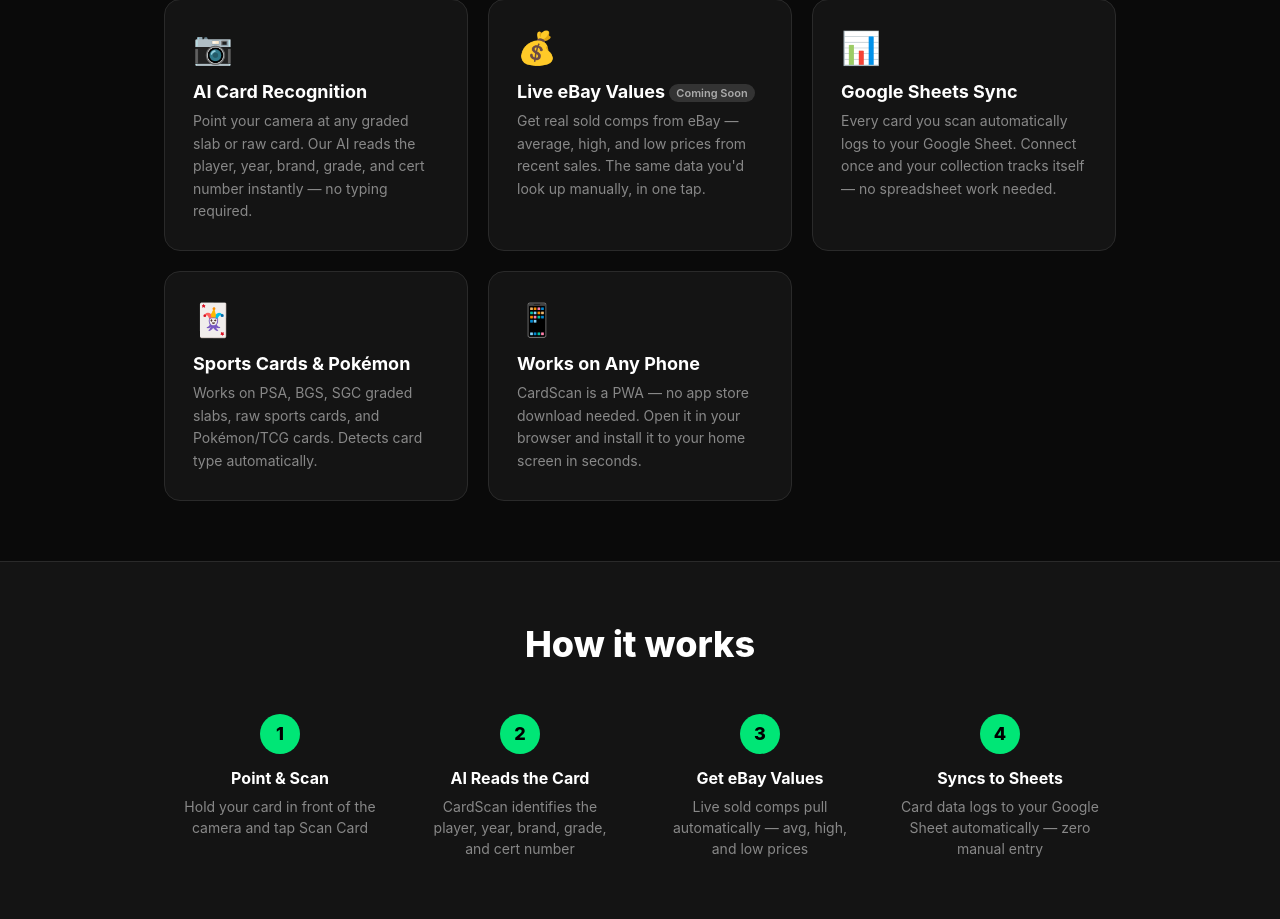
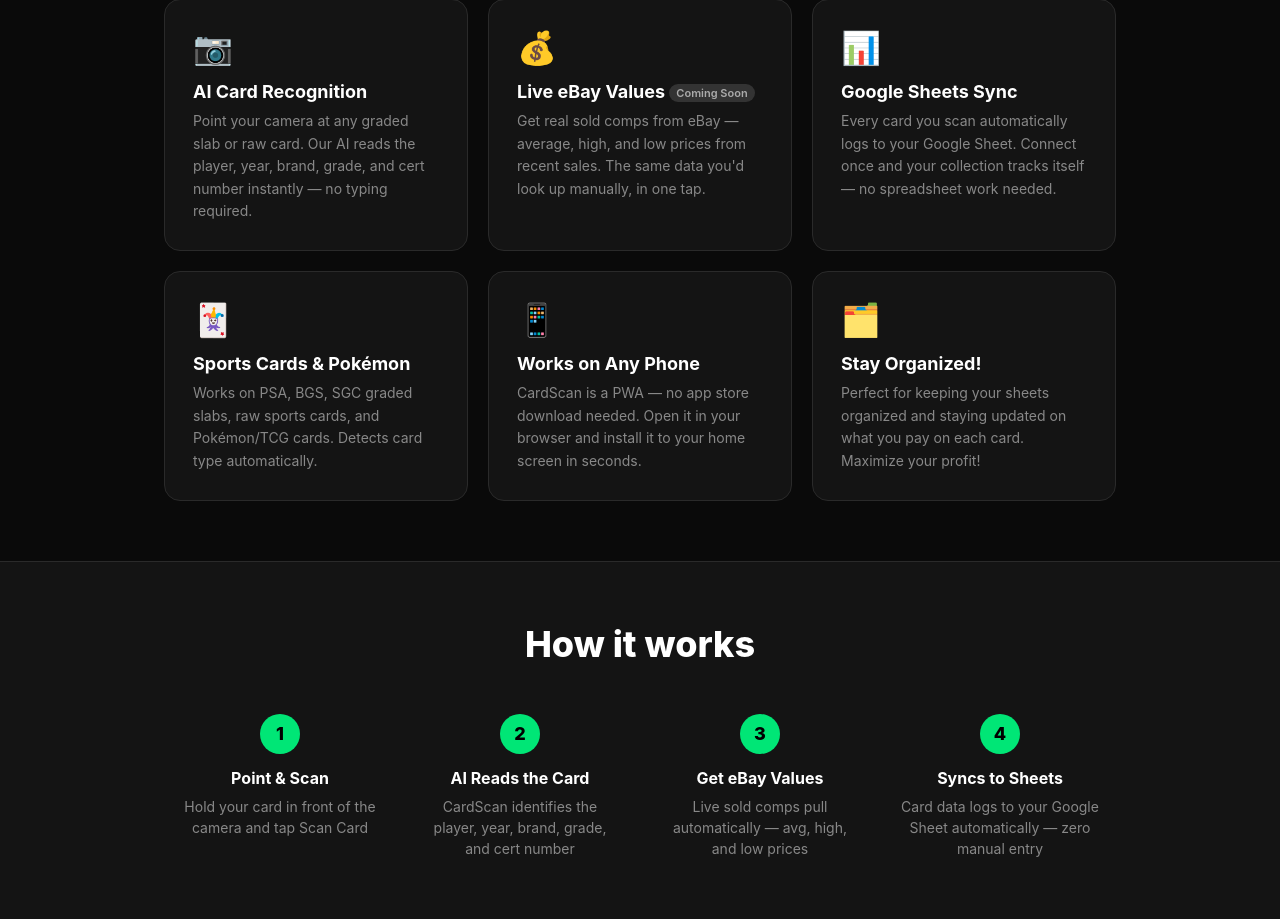
Before and after one commit to maddengarrett7-cpu/cardvault, a Flask app: page / in a window 1280 px wide. Shown: the part 555-1474 px from the top of the page. Run offline with Flask 3, Linux system fonts and the light colour scheme.

Commit message:
Add Stay Organized feature box to landing page

```diff
--- a/templates/landing.html
+++ b/templates/landing.html
@@ -121,6 +121,11 @@
     <h3>Works on Any Phone</h3>
     <p>CardScan is a PWA — no app store download needed. Open it in your browser and install it to your home screen in seconds.</p>
   </div>
+  <div class="feature">
+    <div class="feature-icon">🗂️</div>
+    <h3>Stay Organized!</h3>
+    <p>Perfect for keeping your sheets organized and staying updated on what you pay on each card. Maximize your profit!</p>
+  </div>
 </div>
 
 <div class="how">
```
